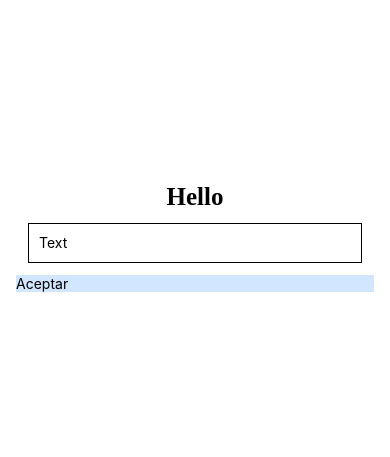
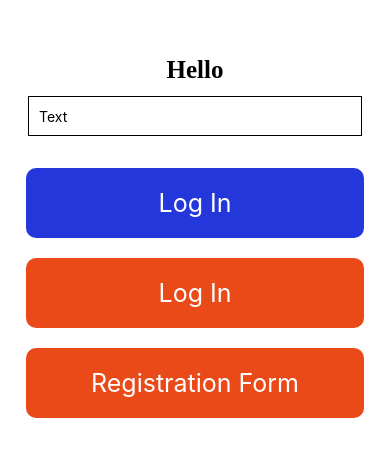
Before and after one commit to luismsanchezp/test_app_mobile_dev_2023_1, a React Native app: screen / in a window 390 px wide. Shown: the part 185-642 px from the top of the page. Built offline with nearby package versions, Linux system fonts and the light colour scheme.

Commit message:
Create User Registration Form

```diff
--- a/App.tsx
+++ b/App.tsx
@@ -1,4 +1,4 @@
-import React from 'react';
+import React, {useState} from 'react';
 import {
   Text,
   StyleSheet,
@@ -8,9 +8,15 @@ import {
   Modal,
 } from 'react-native';
 
+import {Form} from './src/components/Form'
+
 function App(): JSX.Element {
-  const [text, onChangeText] = React.useState('Text');
-  const [modalVisible, setModalVisible] = React.useState(false);
+  const [text, onChangeText] = useState('Text');
+  const [modalVisible, setModalVisible] = useState(false);
+  const [modalVisible2, setModalVisible2] = useState(false);
+  const [modalVisibleForm, setModalVisibleForm] = useState(false);
+  const newUser = () => { console.log('New User') }
+
   return (
     <SafeAreaView style={styles.container}>
       <Text style={styles.baseText}>Hello</Text>
@@ -19,20 +25,29 @@ function App(): JSX.Element {
         onChangeText={onChangeText}
         value={text}
       />
+      {/* Button 1 */}
       <Pressable
         onPress={() => setModalVisible(!modalVisible)}
-        onPressIn={() => console.log('Mouse in')}
-        onPressOut={() => console.log('Mouse out')}
         onLongPress={() => console.log('Please release me')}
-        style={({pressed}) => [
-          {
-            backgroundColor: pressed
-              ? 'rgb(23, 39, 176)'
-              : 'rgb(210, 230, 255)',
-          },
-        ]}>
-        <Text>Aceptar</Text>
+        style={styles.btnStyle}>
+        <Text style={styles.btnTxtStyle}>Log in</Text>
       </Pressable>
+      {/* Button 2 */}
+      <Pressable
+        onPress={() => setTimeout(() => {
+          setModalVisible2(true)}, 3000)}
+        style={styles.btnStyle2}>
+        <Text style={styles.btnTxtStyle}>Log in</Text>
+      </Pressable>
+      {/* Button 3 */}
+      <Pressable
+        onPress={() => setModalVisibleForm(true)}
+        style={styles.btnStyle2}>
+        <Text style={styles.btnTxtStyle}>Registration Form</Text>
+      </Pressable>
+      {/* Form */}
+      <Form modalVisibleForm={modalVisibleForm}></Form>
+      {/* Slide window 1 */}
       <Modal animationType="slide" visible={modalVisible}>
         <Text>Ventana Modal</Text>
         <TextInput
@@ -45,6 +60,10 @@ function App(): JSX.Element {
           onChangeText={onChangeText}
           value={text}
         />
+      </Modal>
+      {/* Slide window 2 */}
+      <Modal animationType="fade" visible={modalVisible2}>
+        <Text>Mostrar por 3 segundos</Text>
       </Modal>
     </SafeAreaView>
   );
@@ -74,6 +93,26 @@ const styles = StyleSheet.create({
     borderWidth: 1,
     padding: 10,
   },
+  btnStyle: {
+    backgroundColor: '#2437DA',
+    padding: 20,
+    marginTop: 20,
+    marginHorizontal: 10,
+    borderRadius: 10,
+  },
+  btnTxtStyle: {
+    textAlign: 'center',
+    color: '#fff',
+    fontSize: 25,
+    textTransform: 'capitalize',
+  },
+  btnStyle2: {
+    backgroundColor: '#EA4918',
+    padding: 20,
+    marginTop: 20,
+    marginHorizontal: 10,
+    borderRadius: 10,
+  },
 });
 
 export default App;
--- a/package.json
+++ b/package.json
@@ -10,8 +10,10 @@
     "test": "jest"
   },
   "dependencies": {
+    "@react-native-picker/picker": "^2.4.8",
     "react": "18.2.0",
-    "react-native": "0.71.2"
+    "react-native": "0.71.2",
+    "react-native-date-picker": "^4.2.6"
   },
   "devDependencies": {
     "@babel/core": "^7.20.0",
--- /dev/null
+++ b/src/components/Form.js
@@ -0,0 +1,119 @@
+import React, { useState } from 'react'
+import {
+    Modal,
+    SafeAreaView,
+    ScrollView,
+    StyleSheet,
+    Text,
+    TextInput,
+    View
+} from 'react-native'
+import DatePicker from 'react-native-date-picker';
+import { Picker } from '@react-native-picker/picker';
+
+export const Form = ({modalVisibleForm}) => {
+    const [userName, setUserName] = useState('');
+    const [userEmail, setUserEmail] = useState('');
+    const [dateBirth, setDateBirth] = useState(new Date());
+    const [userAge, setUserAge] = useState(0);
+
+    const fillRange = (start, end) => {
+        return Array(end - start + 1).fill().map((item, index) => start + index);
+    };
+
+    const ages = fillRange(13, 100);
+    const renderAgeList = () => {
+        return ages.map((ageNum) => {
+            return <Picker.Item label={ageNum.toString()} value={ageNum} />
+        })
+    }
+
+    console.log('userName: ', userName);
+    console.log('userEmail: ', userEmail);
+    console.log('dateBirth: ', dateBirth);
+    console.log('userAge: ', userAge);
+
+    return (
+        <Modal animationType='slide' visible={modalVisibleForm}>
+            <SafeAreaView style={styles.content}>
+                <ScrollView>
+                    <Text style={styles.formTitle}>Form</Text>
+                    <View>
+                        <Text
+                            style={styles.textTitle}
+                        >Name</Text>
+                        <TextInput
+                            placeholder='Your Name'
+                            placeholderTextColor={'#203474'}
+                            autoCapitalize='words'
+                            autoCorrect={false}
+                            value={userName}
+                            onChangeText={setUserName}
+                            style={styles.textBox}
+                        ></TextInput>
+                        <Text
+                            style={styles.textTitle}
+                        >Email</Text>
+                        <TextInput
+                            placeholder='name@email.com'
+                            placeholderTextColor={'#203474'}
+                            autoCapitalize='none'
+                            autoCorrect={false}
+                            autoCompleteType='email'
+                            value={userEmail}
+                            onChangeText={setUserEmail}
+                            style={styles.textBox}
+                        ></TextInput>
+                        <Text
+                            style={styles.textTitle}
+                        >Birth Date</Text>
+                        <DatePicker
+                            date={dateBirth}
+                            locale='en_US'
+                            mode='date'
+                            minimumDate={new Date(1900, 0, 1)}
+                            maximumDate={new Date()}
+                            onDateChange={setDateBirth}
+                        />
+                        <Text
+                            style={styles.textTitle}
+                        >Age</Text>
+                        <Picker
+                        selectedValue={userAge}
+                        onValueChange={(itemValue, itemIndex) =>
+                            setUserAge(itemValue)
+                        }
+                        >
+                            {renderAgeList()}
+                        </Picker>
+                    </View>
+                </ScrollView>
+            </SafeAreaView>
+        </Modal>
+    )
+}
+
+const styles = StyleSheet.create({
+    content: {
+        flex: 1,
+        justifyContent: 'center',
+        marginHorizontal: 16,
+    },
+    formTitle: {
+        fontSize: 40,
+        fontWeight: 'bold',
+        marginBottom: 20,
+    },
+    textTitle: {
+        fontSize: 20,
+        fontWeight: 'bold',
+        marginBottom: 10,
+    },
+    textBox: {
+        borderColor: '#203474',
+        borderWidth: 1,
+        borderRadius: 10,
+        padding: 10,
+        marginBottom: 20,
+    },
+});
```
Also changed, not shown: 1 other file (tests, documents, lock files or other folders).
